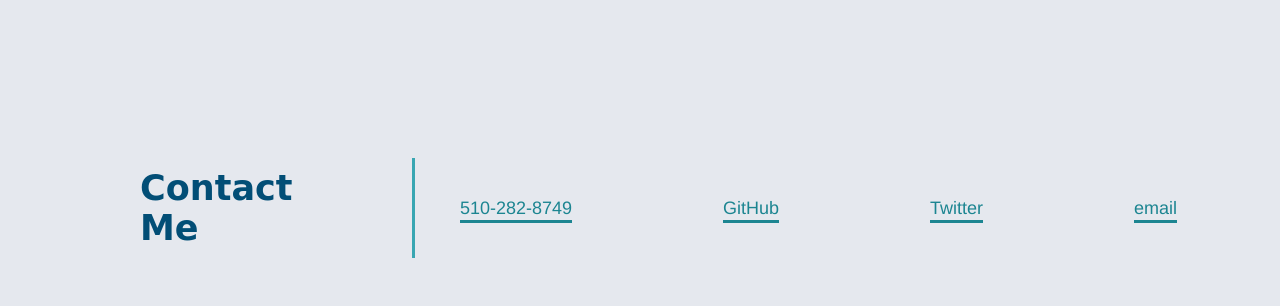
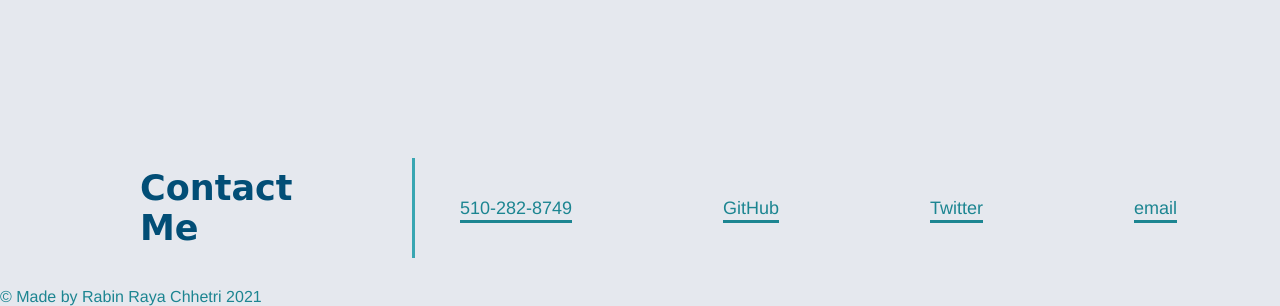
Before and after one commit to rrayachhetri/Portfolio, a plain HTML site: page index.html in a window 1280 px wide. Shown: the part 1214-1520 px from the top of the page. Drawn offline with Linux system fonts and the light colour scheme.

Commit message:
readme and copyright

```diff
--- a/index.html
+++ b/index.html
@@ -126,6 +126,10 @@
                 </ul>
             </div>
     </section>
+
+    <footer>
+        <p>&copy; Made by Rabin Raya Chhetri 2021</p>
+    </footer>
 </body>
 
 </html>
```
Also changed, not shown: 1 other file.
